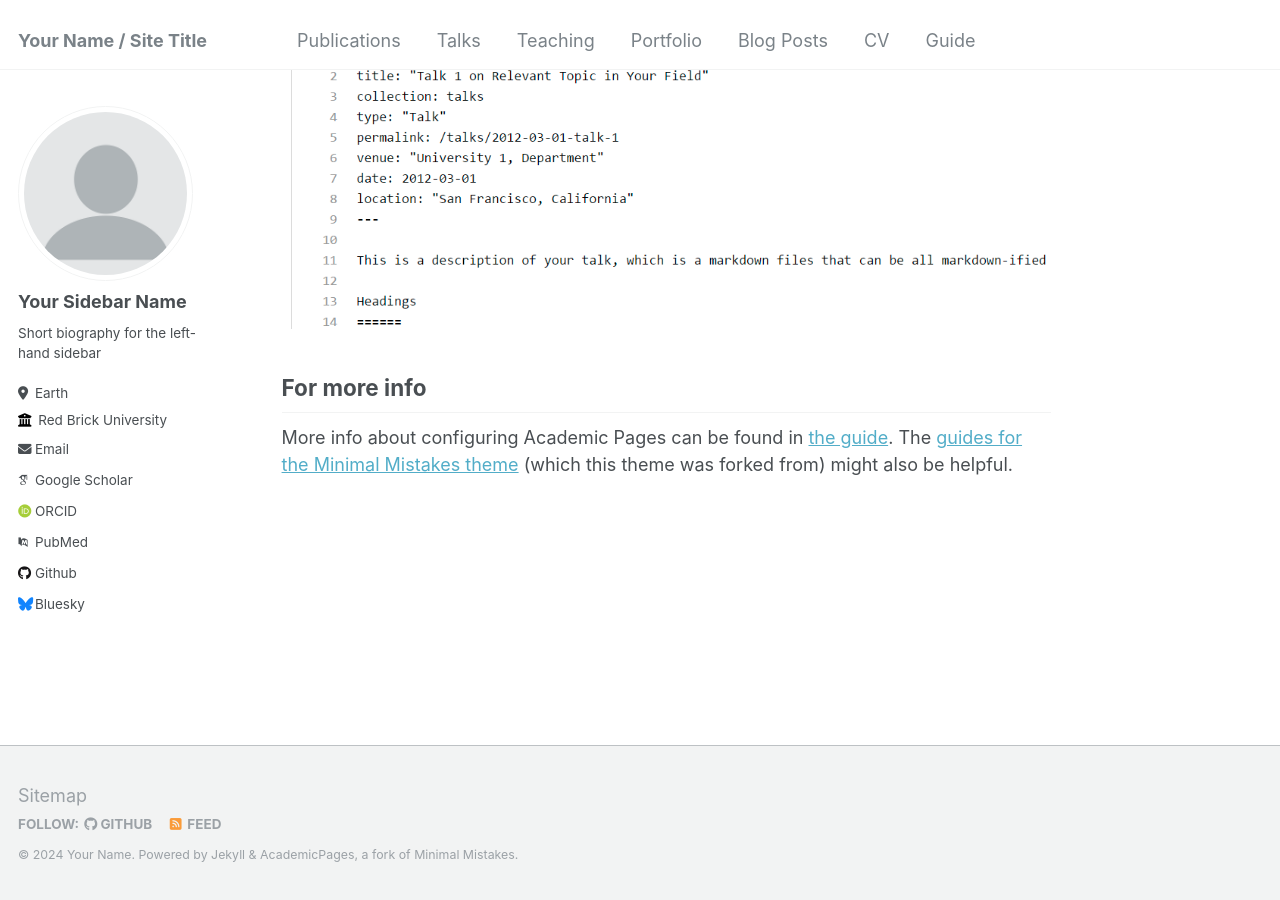
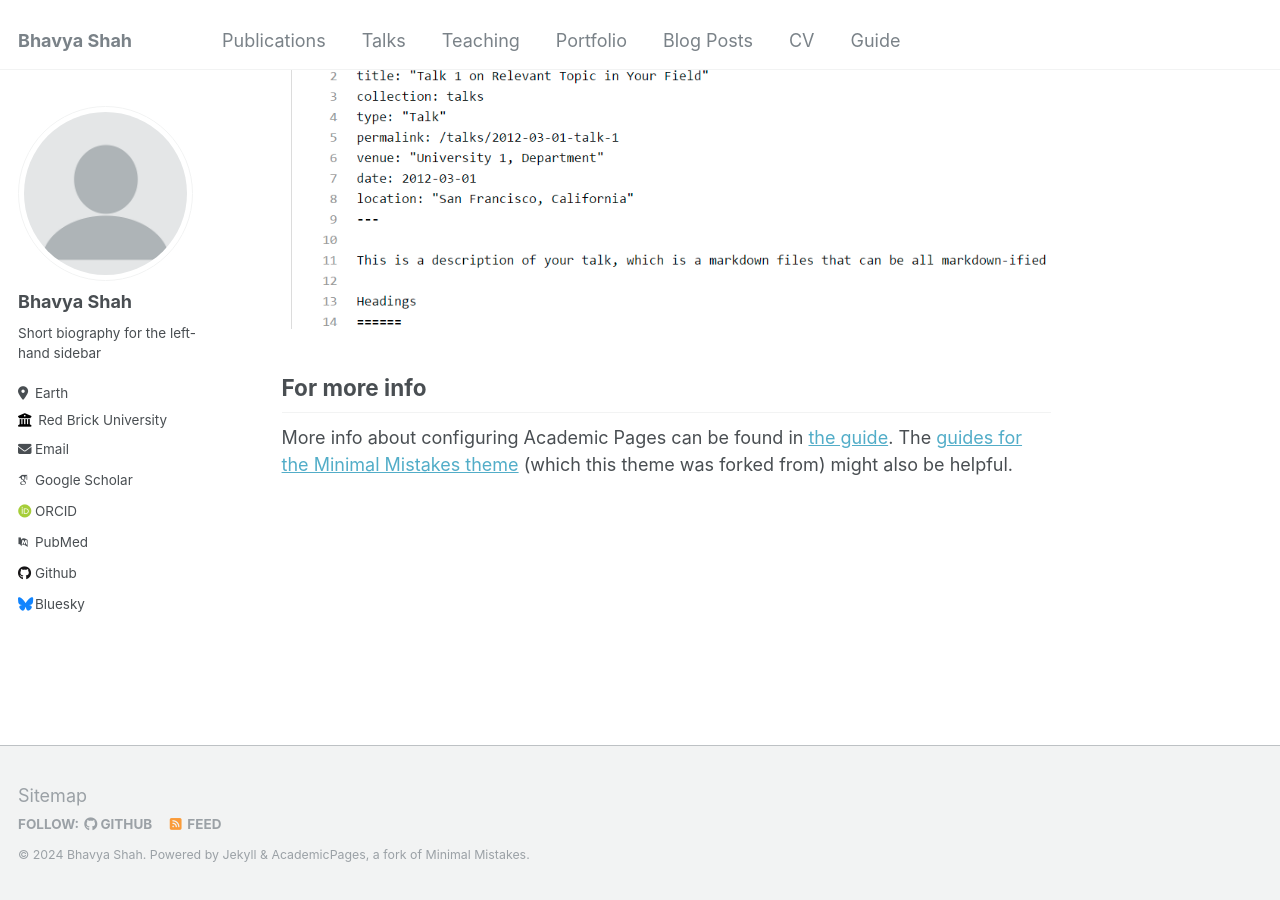
Before and after one commit to B3CODER/B3CODER.github.io, a Jekyll site: the page built from _pages/about.md, in a window 1280 px wide and 900 px high, scrolled down 2660 px. Built offline with Jekyll 4.4.1, drawn with Linux system fonts in a browser that asks for light colours; some web fonts are replaced.

Commit message:
Update _config.yml

```diff
--- a/_config.yml
+++ b/_config.yml
@@ -8,13 +8,13 @@
 
 # Basic Site Settings
 locale                   : "en-US"
-title                    : "Your Name / Site Title"
+title                    : "Bhavya Shah"
 title_separator          : "-"
-name                     : &name "Your Name"
-description              : &description "personal description"
-url                      : https://academicpages.github.io # the base hostname & protocol for your site e.g. "https://mmistakes.github.io"
+name                     : &name "Bhavya Shah"
+description              : &description "description"
+url                      : https://b3coder.github.io/ # the base hostname & protocol for your site e.g. "https://mmistakes.github.io"
 baseurl                  : "" # the subpath of your site, e.g. "/blog"
-repository               : "academicpages/academicpages.github.io"
+repository               : "B3CODER/B3CODER.github.io"
 
 # Site Author - The following control what appear as part of the author content on the side bar.
 #               If a field is blank the icon and link will not appear, otherwise it will be shown.
@@ -22,7 +22,7 @@ repository               : "academicpages/academicpages.github.io"
 author:
   # Biographic information
   avatar           : "profile.png"
-  name             : "Your Sidebar Name"
+  name             : "Bhavya Shah"
   pronouns         : # example: "she/her"
   bio              : "Short biography for the left-hand sidebar"
   location         : "Earth"
@@ -43,7 +43,7 @@ author:
   bitbucket        : # Username - Update with your username on the site
   codepen          : # Username
   dribbble         : # Username
-  github           : "academicpages"
+  github           : "B3CODER"
   kaggle           : # Username
   stackoverflow    : # User number or user number and name (i.e., use "1" or "1/jeff-atwood")
 
```
